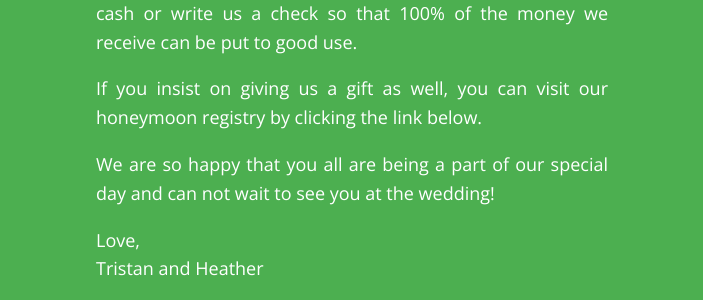
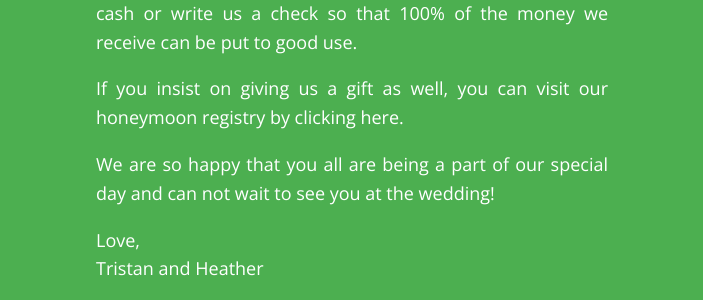
Before and after one commit to tristandunn/delightfullydunn.com, a Jekyll site: the page built from registry.html, in a window 1280 px wide. Shown: the part 534-834 px from the top of the page, without its empty margins (288-991 px from the left). Built offline with Jekyll 4.4.1, drawn with Linux system fonts in a browser that asks for light colours.

Commit message:
Update registry.html

```diff
--- a/registry.html
+++ b/registry.html
@@ -6,7 +6,7 @@ title: Registry
   <h1>Registry</h1>
 
   <p>During recent flooding in Louisiana, many of our family and friends lost homes, vehicles, and property.  We would like any gifts that would have been given to us as a wedding present, be given in the form of money, which we will donate to our family and friends who were affected.  Due to the fees that most crowd funding websites require, we ask that you give cash or write us a check so that 100% of the money we receive can be put to good use.</p>
-  <p>If you insist on giving us a gift as well, you can visit our honeymoon registry by clicking the link below.</p>
+  <p>If you insist on giving us a gift as well, you can visit our honeymoon registry by clicking here.</p>
   <p>We are so happy that you all are being a part of our special day and can not wait to see you at the wedding!</p>
   <p>Love,<br>
      Tristan and Heather</p>
```
